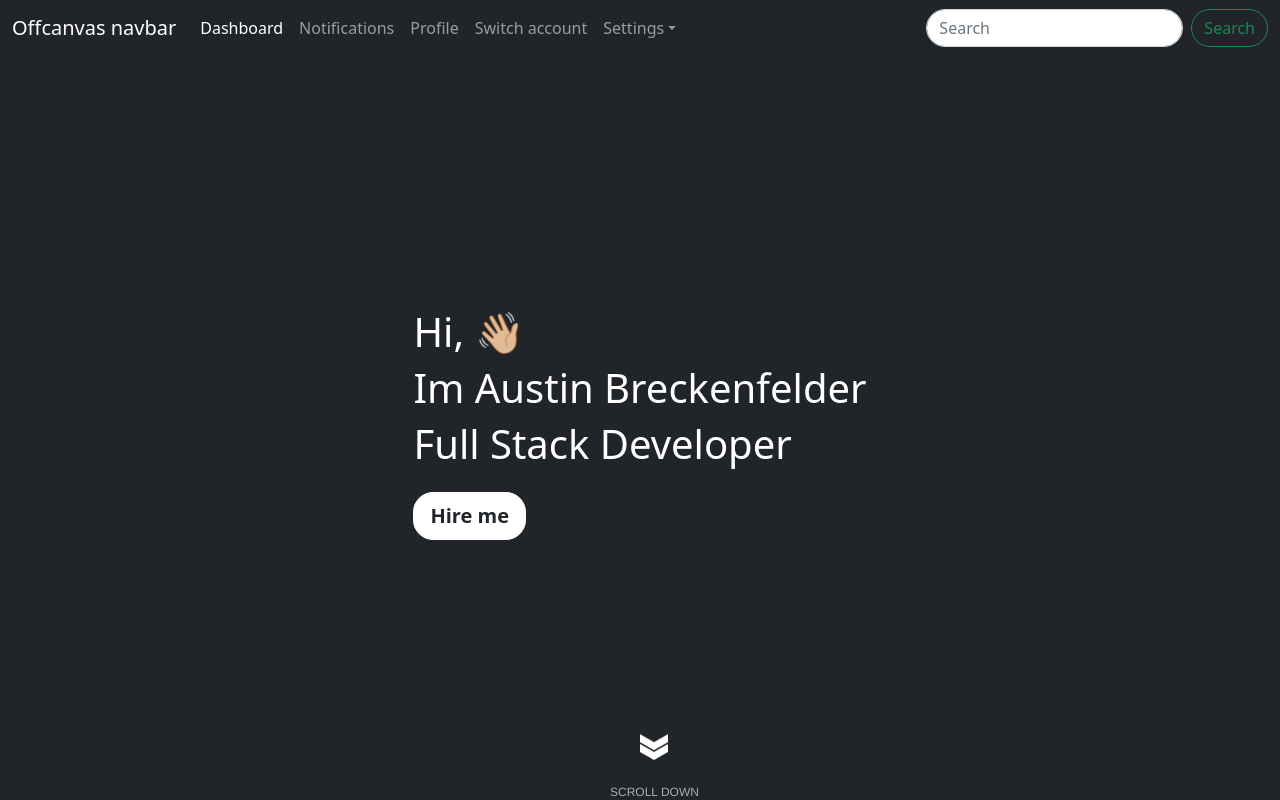
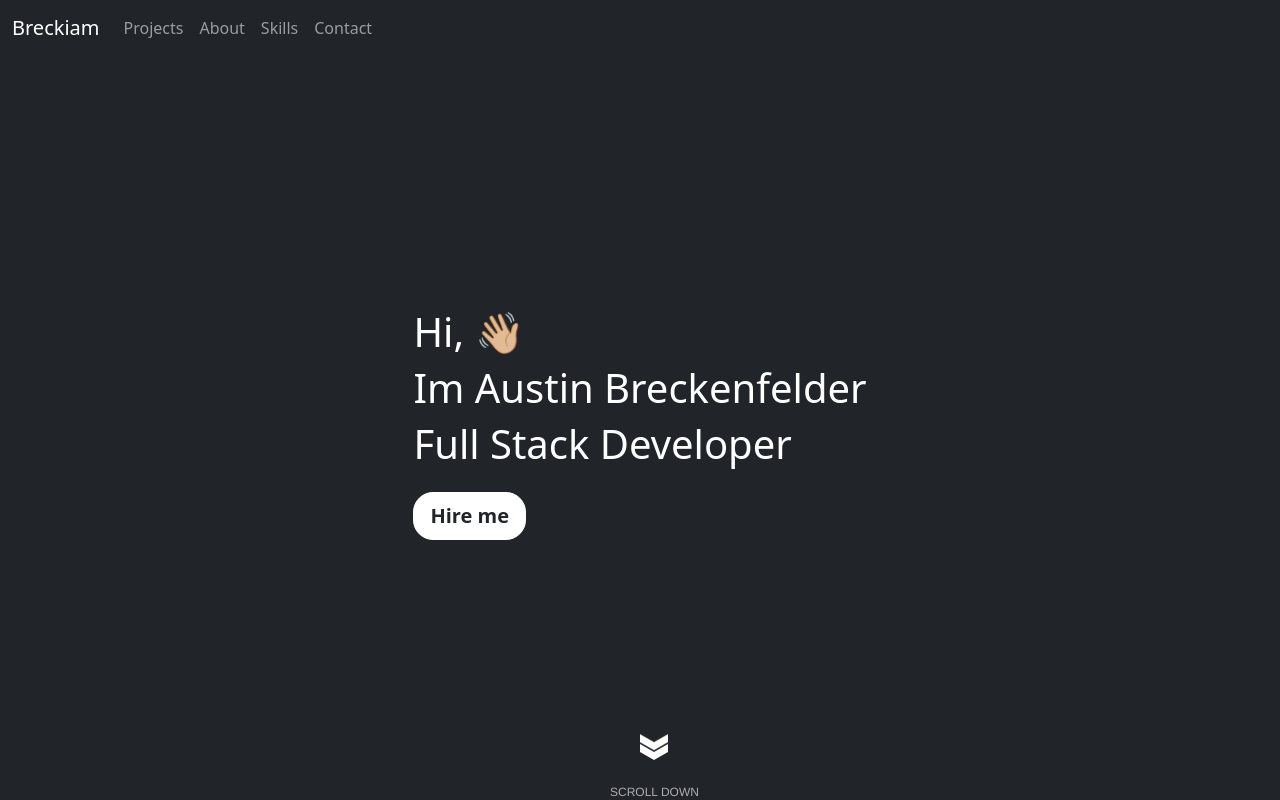
Before and after one commit to breckiam/ngPortfolio, an Angular app in the folder ngPortfolio/: page / in a window 1280 px wide. Shown: the top 800 px of the page. Built offline with nearby package versions, Linux system fonts and the light colour scheme.

Commit message:
Navigation linked to components and fit to website instead of bootstrap template

```diff
--- a/ngPortfolio/src/app/components/about/about.component.html
+++ b/ngPortfolio/src/app/components/about/about.component.html
@@ -1,4 +1,4 @@
-<section class="bg-dark py-5">
+<section class="bg-dark py-5" id="about">
 
 <div class="container">
   <h1 class="text-white pb-5">About me</h1>
--- a/ngPortfolio/src/app/components/contact/contact.component.html
+++ b/ngPortfolio/src/app/components/contact/contact.component.html
@@ -1,4 +1,4 @@
-<section class="bg-dark">
+<section class="bg-dark" id="contact">
 
   <div class="container contact-container">
     <div class="contact-text text-white">
--- a/ngPortfolio/src/app/components/navigation/navigation.component.html
+++ b/ngPortfolio/src/app/components/navigation/navigation.component.html
@@ -1,6 +1,6 @@
 <nav class="navbar navbar-expand-lg fixed-top navbar-dark bg-dark" aria-label="Main navigation">
   <div class="container-fluid">
-    <a class="navbar-brand" href="#">Offcanvas navbar</a>
+    <a class="navbar-brand" href="#">Breckiam</a>
     <button class="navbar-toggler p-0 border-0" type="button" id="navbarSideCollapse" aria-label="Toggle navigation">
       <span class="navbar-toggler-icon" (click)="hamburgerToggle()"></span>
     </button>
@@ -8,30 +8,20 @@
     <div class="navbar-collapse" [class.offcanvas-collapse]="classActive" id="navbarsExampleDefault">
       <ul class="navbar-nav me-auto mb-2 mb-lg-0">
         <li class="nav-item">
-          <a class="nav-link active" aria-current="page" href="#">Dashboard</a>
+          <a class="nav-link" aria-current="page" href="#projects">Projects</a>
         </li>
         <li class="nav-item">
-          <a class="nav-link" href="#">Notifications</a>
+          <a class="nav-link" href="#about">About</a>
         </li>
         <li class="nav-item">
-          <a class="nav-link" href="#">Profile</a>
+          <a class="nav-link" href="#skills">Skills</a>
         </li>
         <li class="nav-item">
-          <a class="nav-link" href="#">Switch account</a>
+          <a class="nav-link" href="#contact">Contact</a>
         </li>
-        <li class="nav-item dropdown">
-          <a class="nav-link dropdown-toggle" href="#" id="dropdown01" data-bs-toggle="dropdown" aria-expanded="false">Settings</a>
-          <ul class="dropdown-menu" aria-labelledby="dropdown01">
-            <li><a class="dropdown-item" href="#">Action</a></li>
-            <li><a class="dropdown-item" href="#">Another action</a></li>
-            <li><a class="dropdown-item" href="#">Something else here</a></li>
-          </ul>
-        </li>
+
       </ul>
-      <form class="d-flex" role="search">
-        <input class="form-control me-2" type="search" placeholder="Search" aria-label="Search">
-        <button class="btn btn-outline-success" type="submit">Search</button>
-      </form>
+
     </div>
   </div>
 </nav>
--- a/ngPortfolio/src/app/components/projects/projects.component.html
+++ b/ngPortfolio/src/app/components/projects/projects.component.html
@@ -1,4 +1,4 @@
-<div class="bg-light">
+<div class="bg-light" id="projects">
 
   <div class="container px-4 py-5" id="custom-cards">
     <h2 class="pb-2 border-bottom">Projects</h2>
--- a/ngPortfolio/src/app/components/skills/skills.component.html
+++ b/ngPortfolio/src/app/components/skills/skills.component.html
@@ -1,4 +1,4 @@
-<section class="bg-dark pt-5 pb-5">
+<section class="bg-dark pt-5 pb-5" id="skills">
   <div class="container text-white">
     <h2 class="pb-2 border-bottom">Skills</h2>
   </div>
```
